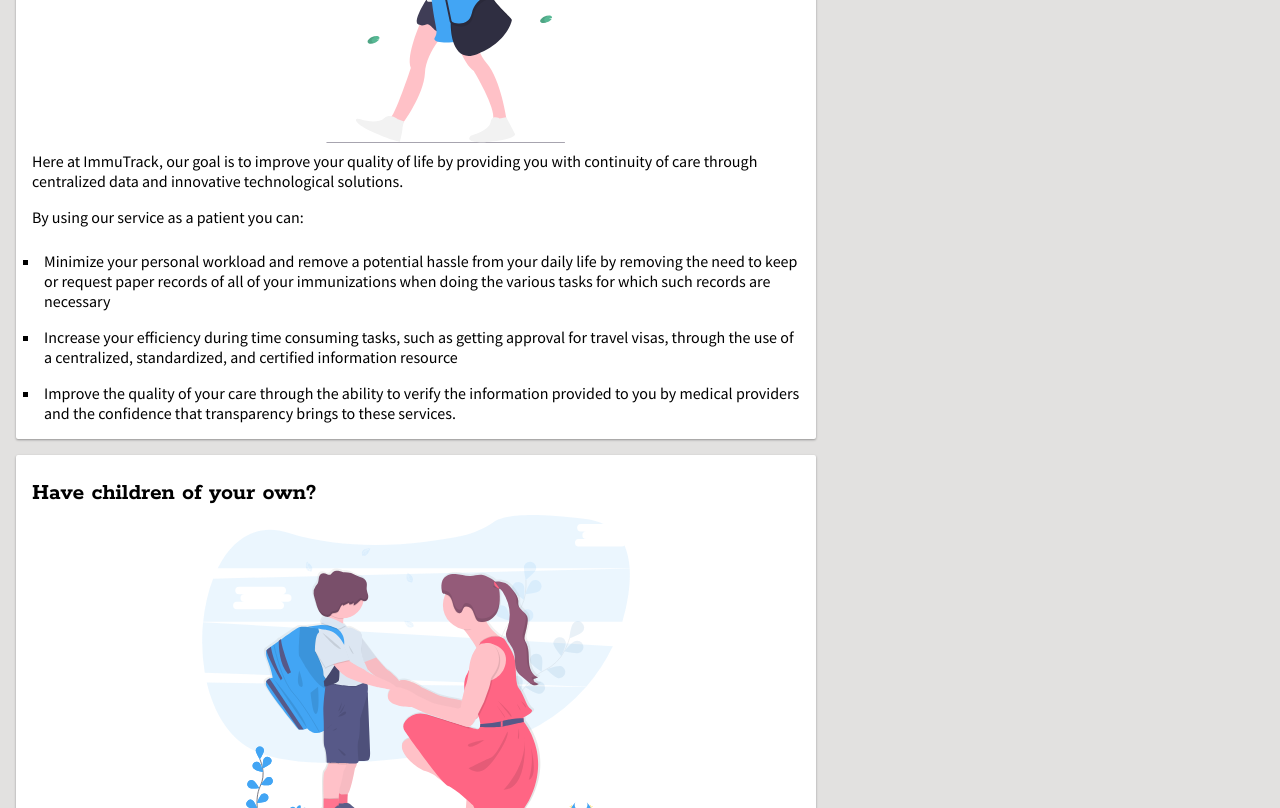
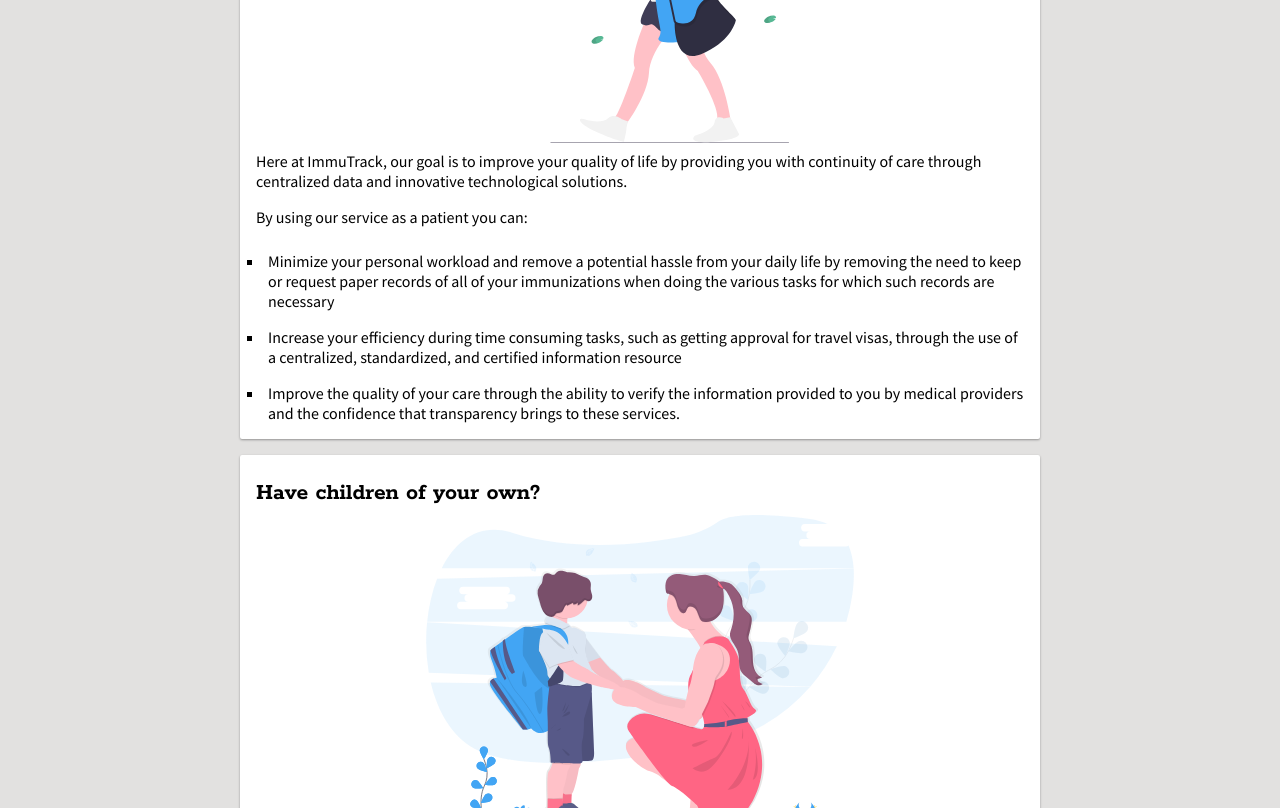
Before and after one commit to buildweek-immunizationtracker/buildpt1-ui-ericlugo, a plain HTML site: page features.html in a window 1280 px wide. Shown: the part 776-1584 px from the top of the page. Drawn offline with Linux system fonts and the light colour scheme.

Commit message:
minor bug fix on features page

```diff
--- a/sass/_features.sass
+++ b/sass/_features.sass
@@ -18,6 +18,7 @@
         font-size: 1.25rem
   article
     max-width: 800px
+    margin: 1rem auto
     text-align: left
     padding: 1rem
     h1
```
Also changed, not shown: css/index.css.
